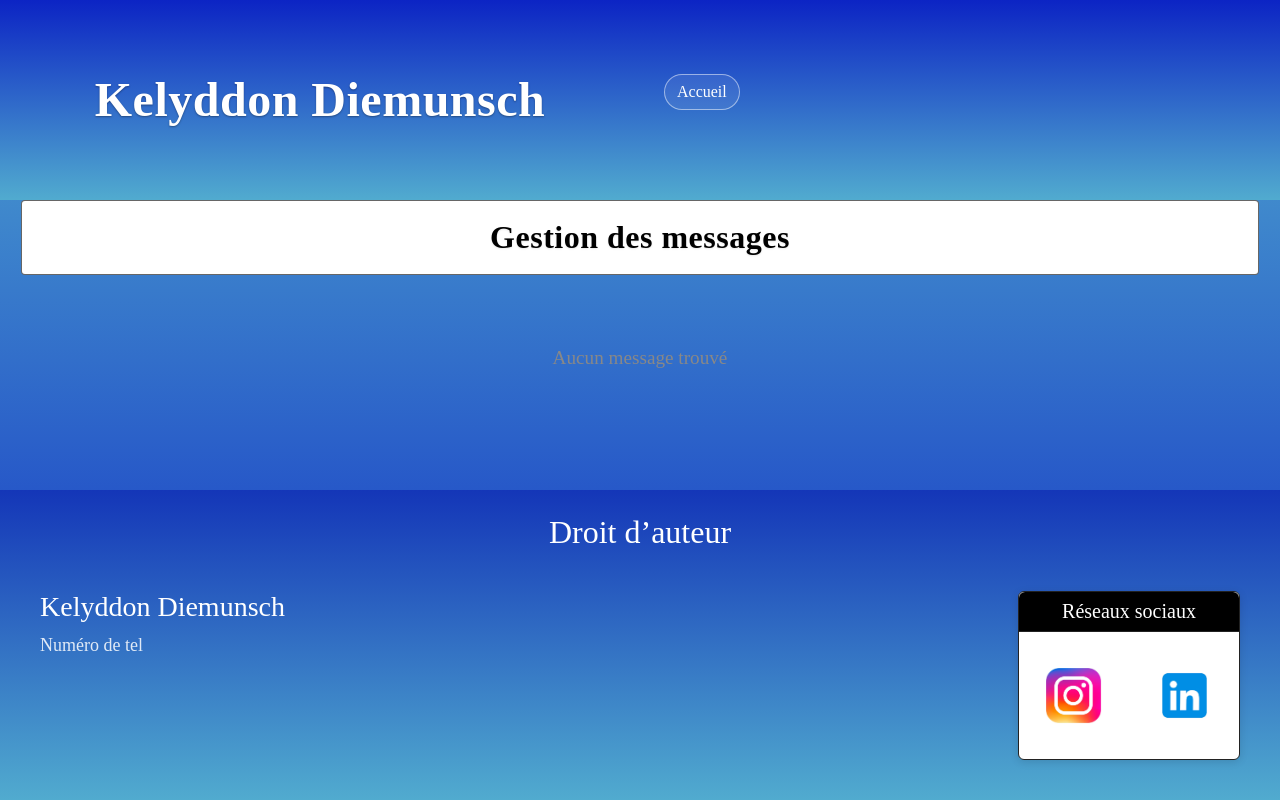
After one commit to Kelyddon/PortfolioKelyddonDiemunsch, a Symfony app: template templates/message/index.html.twig in a window 1280 px wide. The commit adds this page. Run offline with Twig, Linux system fonts and the light colour scheme; the template is opened without the code that fills it, so the values that code supplies are empty; some libraries are stand-ins or nearby versions.

Commit message:
Page messages + manque le readme

```diff
--- a/public/styles/app.css
+++ b/public/styles/app.css
@@ -1,3 +1,38 @@
+/* === Variables CSS === */
+:root {
+  --blue-top: #0C24C4;
+  --blue-bottom: #51ABCF;
+  --text-invert: #fff;
+
+  --container-max: 1200px;
+
+  --radius-sm: 4px;
+  --radius-md: 6px;
+
+  --page-top: #51ABCF;
+  --page-bottom: #0C24C4;
+
+  --space-1: 8px;
+  --space-2: 12px;
+  --space-3: 16px;
+  --space-4: 24px;
+  --space-5: 32px;
+
+  --header-height: 200px;
+
+  /* Commons */
+  --card-bg: #fff;
+  --card-fg: #000;
+  --card-border: rgba(0,0,0,0.6);
+  --muted-border: rgba(0,0,0,0.55);
+  --soft-bg: rgba(0,0,0,0.08);
+
+  --chip-fg: #fff;
+  --chip-bg: #000;
+
+  --surface-muted: #f7f7f7;
+  --surface-media: #e0e0e0;
+}
 /* === Bouton de déconnexion (admin) === */
 .logout-btn {
   background: #f5f5f5;
@@ -157,9 +192,6 @@
 }
 
 /* === Ligne de cases à cocher pour les langages (grille 3 colonnes) === */
-/* Ligne des cases à cocher langages : flex-wrap pour garder label collé à la case */
-/* Grille 3 colonnes fixes pour les langages, labels collés à la case */
-/* Grille 3 colonnes fixes, labels collés à la case */
 .project-langages-row {
   display: grid;
   grid-template-columns: repeat(3, 1fr);
@@ -167,9 +199,7 @@
   margin-top: 8px;
 }
 /* === Case à cocher individuelle pour un langage === */
-/* Case à cocher + label rapprochés */
-/* Case à cocher + label collés, alignés horizontalement */
-/* Label collé à la case, sans flex */
+
 .project-lang-checkbox {
   display: inline-block;
   font-size: 1rem;
@@ -310,46 +340,6 @@
 .skill-form button:hover {
   background: rgba(0,0,0,0.06);
 }
-/* Design tokens */
-:root {
-  --blue-top: #0C24C4;
-  --blue-bottom: #51ABCF;
-  --text-invert: #fff;
-
-  --container-max: 1200px;
-
-  --radius-sm: 4px;
-  --radius-md: 6px;
-
-  --page-top: #51ABCF;
-  --page-bottom: #0C24C4;
-
-  --space-1: 8px;
-  --space-2: 12px;
-  --space-3: 16px;
-  --space-4: 24px;
-  --space-5: 32px;
-
-  --header-height: 200px;
-
-  /* Commons */
-  --card-bg: #fff;
-  --card-fg: #000;
-  --card-border: rgba(0,0,0,0.6);
-  --muted-border: rgba(0,0,0,0.55);
-  --soft-bg: rgba(0,0,0,0.08);
-
-  --chip-fg: #fff;
-  --chip-bg: #000;
-
-  --surface-muted: #f7f7f7;
-  --surface-media: #e0e0e0;
-}
-
-/* Base & layout (sticky footer) */
-*,
-*::before,
-*::after { box-sizing: border-box; }
 
 html, body { height: 100%; }
 
@@ -363,8 +353,6 @@ body {
   background-attachment: fixed;
 }
 
-  /* --- Custom Footer --- */
-  /* --- Custom Footer --- */
   .custom-footer {
     width: 100%;
     background: linear-gradient(to bottom, #1436b8 0%, #51ABCF 100%);
@@ -457,13 +445,13 @@ body {
       min-width: 180px;
       min-height: 120px;
     }
-  }
+}
 main.container {
   flex: 1 0 auto;
   padding-bottom: var(--space-5);
 }
 
-/* Utilities (grouped styles) */
+/* Utilities */
 .about,
 .projects,
 .contact {
@@ -495,7 +483,7 @@ main.container {
   font-weight: 600;
 }
 
-/* About title inside card (simple left-aligned heading) */
+/* About title inside card */
 .about-title {
   margin: 0 0 var(--space-3);
   font-size: 24px;
--- /dev/null
+++ b/templates/message/_delete_form.html.twig
@@ -0,0 +1,4 @@
+<form method="post" action="{{ path('app_message_delete', {'id': contact_message.id}) }}" onsubmit="return confirm('Are you sure you want to delete this item?');">
+    <input type="hidden" name="_token" value="{{ csrf_token('delete' ~ contact_message.id) }}">
+    <button class="btn">Delete</button>
+</form>
--- /dev/null
+++ b/templates/message/_form.html.twig
@@ -0,0 +1,4 @@
+{{ form_start(form) }}
+    {{ form_widget(form) }}
+    <button class="btn">{{ button_label|default('Save') }}</button>
+{{ form_end(form) }}
--- /dev/null
+++ b/templates/message/index.html.twig
@@ -0,0 +1,30 @@
+
+{% extends 'base.html.twig' %}
+
+{% block title %}Messages reçus{% endblock %}
+
+{% block body %}
+    <div class="projects-title">Gestion des messages</div>
+
+    <div class="projects-grid">
+        {% for contact_message in contact_messages %}
+            <div class="project-card">
+                <div class="project-title">{{ contact_message.email }}</div>
+                <div class="project-desc">
+                    <strong>Numéro :</strong> {{ contact_message.phone }}<br>
+                    <strong>Date :</strong> {{ contact_message.createdAt ? contact_message.createdAt|date('d/m/Y H:i') : '' }}<br>
+                    <strong>Description :</strong><br>
+                    <span style="white-space:pre-line;">{{ contact_message.description }}</span>
+                </div>
+                <div class="project-actions" style="flex-direction:column;align-items:center;gap:0;">
+                    <form method="post" action="{{ path('app_message_delete', {'id': contact_message.id}) }}" onsubmit="return confirm('Êtes-vous sûr de vouloir supprimer ce message ?');" style="margin-top:10px;width:100%;display:flex;justify-content:center;">
+                        <input type="hidden" name="_token" value="{{ csrf_token('delete' ~ contact_message.id) }}">
+                        <button class="cv-button project-delete-btn" style="background:#e74c3c;color:#fff;border-color:#e74c3c;width:80%;margin:0 auto;">Supprimer</button>
+                    </form>
+                </div>
+            </div>
+        {% else %}
+            <div style="grid-column:1/-1;text-align:center;color:#888;font-size:1.2rem;padding:40px 0;">Aucun message trouvé</div>
+        {% endfor %}
+    </div>
+{% endblock %}
--- a/templates/partials/_header.html.twig
+++ b/templates/partials/_header.html.twig
@@ -9,6 +9,7 @@
   <a href="{{ path('app_about') }}">À propos</a> #}
   {% if is_granted('ROLE_ADMIN') %}
     <a href="{{ path('app_project_index') }}">Admin projets</a>
+    <a href="{{ path('app_message_index') }}">Messages</a>
     <a href="{{ path('app_project_new') }}">Ajouter un projet</a>
     <a href="{{ path('app_logout') }}" class="logout-btn">Se déconnecter</a>
   {% endif %}
```
Also changed, not shown: src/Controller/MessageController.php (added, +81 -0 lines), src/Form/ContactMessageType.php (added, +30 -0 lines), templates/message/edit.html.twig (added, +13 -0 lines), templates/message/new.html.twig (added, +11 -0 lines).
